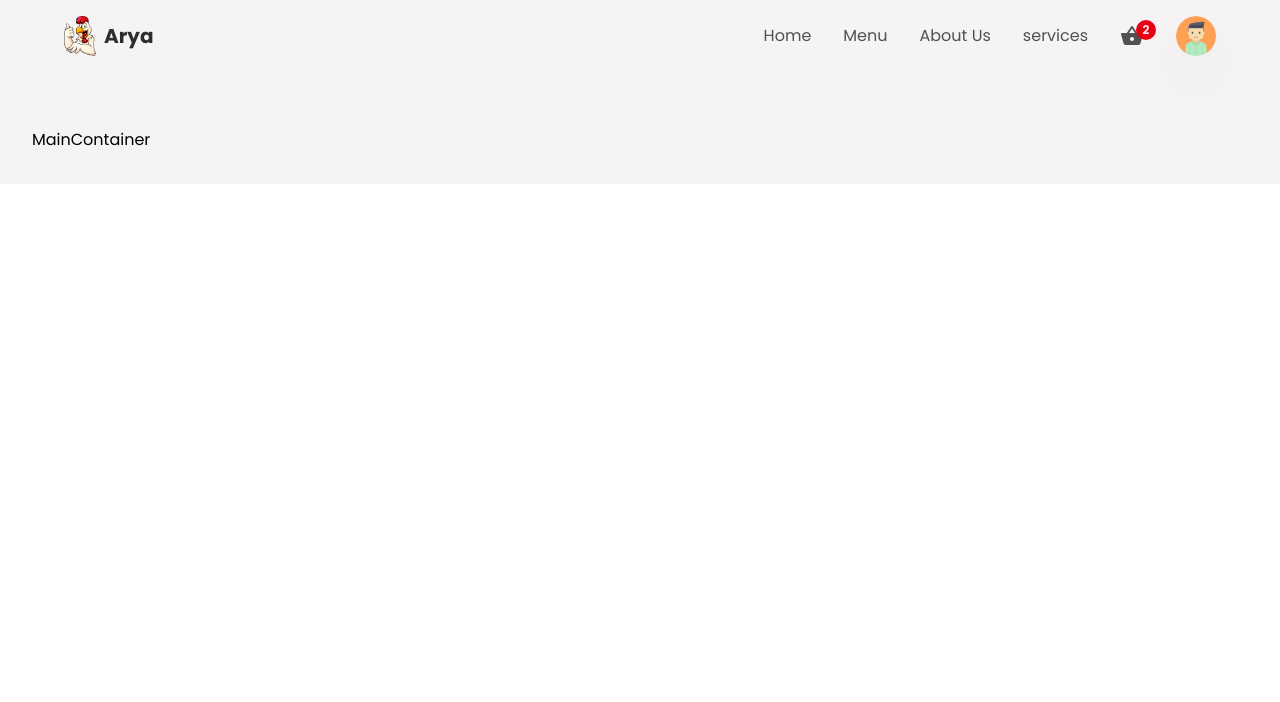
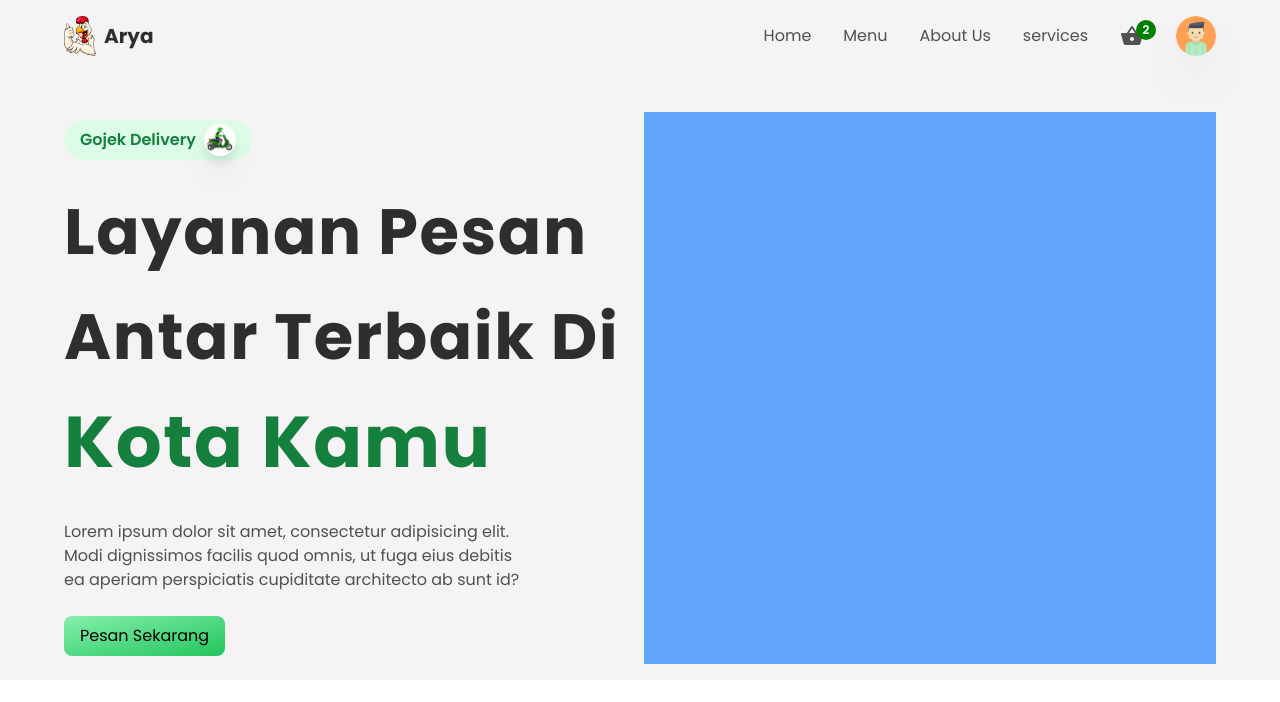
Before and after one commit to Arya-BudiArtana/e-commerce_using_react, a React (Create React App) app: page / in a window 1280 px wide. Shown: the top 702 px of the page. Built offline with nearby package versions, Linux system fonts and the light colour scheme.

Commit message:
add home section

```diff
--- a/src/App.js
+++ b/src/App.js
@@ -11,7 +11,7 @@ const App = () => {
             <div className="w-screen h-auto flex flex-col bg-primary">
         <Header/>
 
-        <main className="mt-24 p-8 w-full">
+        <main className="mt-14 md:mt-24 px-4 md:px-16 py-4 w-full">
             <Routes>
                 <Route path="/*" element={<MainContainer/>}/>
                 <Route path="/createItem" element={<CreateContainer/>}/>
--- /dev/null
+++ b/src/components/Home.jsx
@@ -0,0 +1,37 @@
+import React from 'react'
+import delivery from "../img/gojek.png";
+import delivery2 from "../img/delivery.png";
+const Home = () => {
+    return (
+        <section className="grid grid-cols-1 md:grid-cols-2 gap-2 w-full" id='home'>
+          <div className="py-2 flex-1 flex flex-col items-start md:items-start justify-center gap-6">
+            <div className="flex items-center gap-2 justify-center bg-green-100 px-4 py-1 rounded-full">
+              <p className="text-base font-semibold text-green-700">
+                Gojek Delivery
+              </p>
+              <div className="w-8 h-8 rounded-full overflow-hidden bg-white drop-shadow-xl">
+                <img src={delivery} alt="" className="w-full object-contain" />
+              </div>
+            </div>
+            <p className="text-[2rem] lg:text-[4rem] font-bold tracking-wide text-headingColor">
+              Layanan Pesan Antar Terbaik Di
+              <span className="text-green-700 text-[2.5rem] lg:text-[4.5rem]"> Kota Kamu</span>
+            </p>
+
+            <p className="text-base text-textColor text-center md:text-left md:w-[80%]">
+              Lorem ipsum dolor sit amet, consectetur adipisicing elit. Modi
+              dignissimos facilis quod omnis, ut fuga eius debitis ea aperiam
+              perspiciatis cupiditate architecto ab sunt id?
+            </p>
+
+            <button type="button" className="bg-gradient-to-br from-green-300 to-green-500 w-full px-4 py-2 rounded-lg hover:shadow-lg transition-all ease-in-out
+            duration-100 md:w-auto">
+              Pesan Sekarang
+            </button>
+          </div>
+          <div className="p-4 bg-blue-400 flex-1"></div>
+        </section>
+      );
+    };
+
+export default Home
--- a/src/components/MainContainer.jsx
+++ b/src/components/MainContainer.jsx
@@ -1,9 +1,12 @@
-import React from 'react'
-
+import React from "react";
+import Home from "./Home"
 const MainContainer = () => {
   return (
-    <div>MainContainer</div>
+    <div className="w-full h-auto flex flex-col items-center justify-center">
+      <Home></Home>
+
+    </div>
   )
-}
+};
 
-export default MainContainer
+export default MainContainer;
--- a/src/components/index.js
+++ b/src/components/index.js
@@ -1,3 +1,4 @@
 export { default as Header } from './Header'
 export { default as MainContainer } from "./MainContainer"
 export { default as CreateContainer } from "./CreateContainer"
+export { default as Home } from "./Home"
--- a/tailwind.config.js
+++ b/tailwind.config.js
@@ -46,7 +46,7 @@ module.exports = {
       colors: {
         headingColor: "#2e2e2e",
         textColor: "#515151",
-        cartNumBg: "#e80013",
+        cartNumBg: "green",
         primary: "#f5f3f3",
         cardOverlay: "rgba(256,256,256,0.4)",
         lighttextGray: "#9ca0ab",
```
Also changed, not shown: src/img/gojek.png (added).
